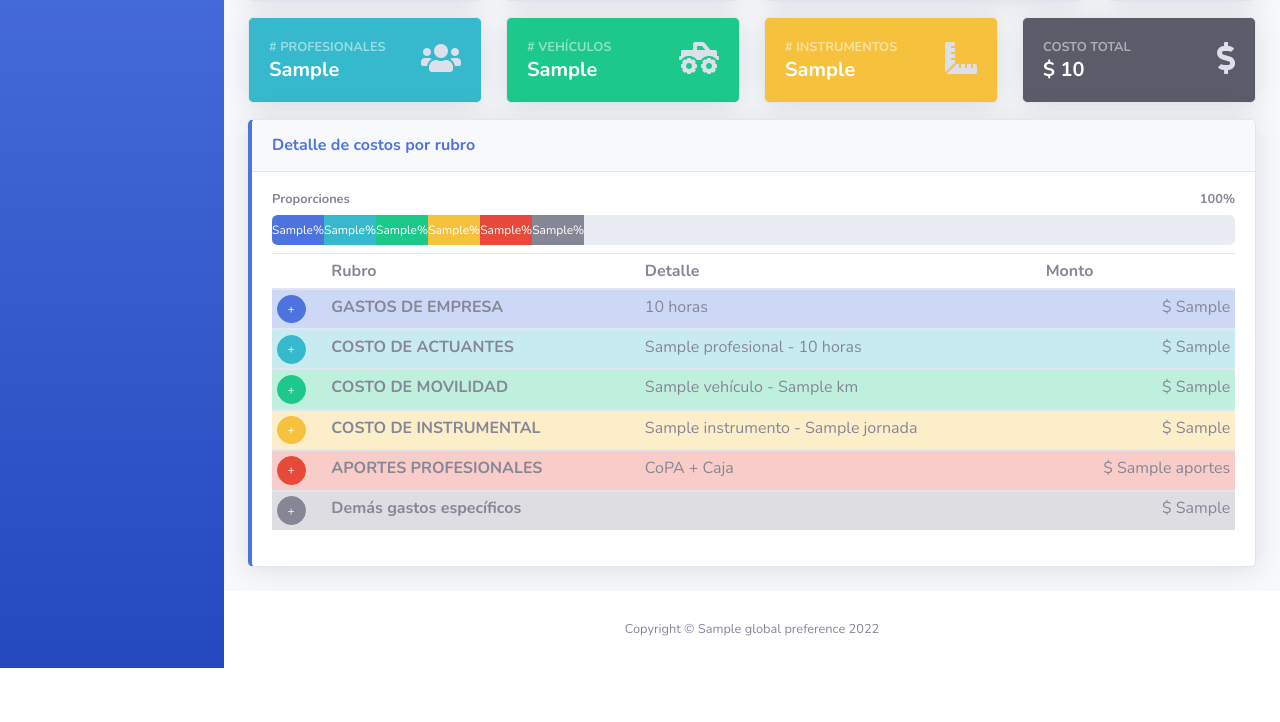
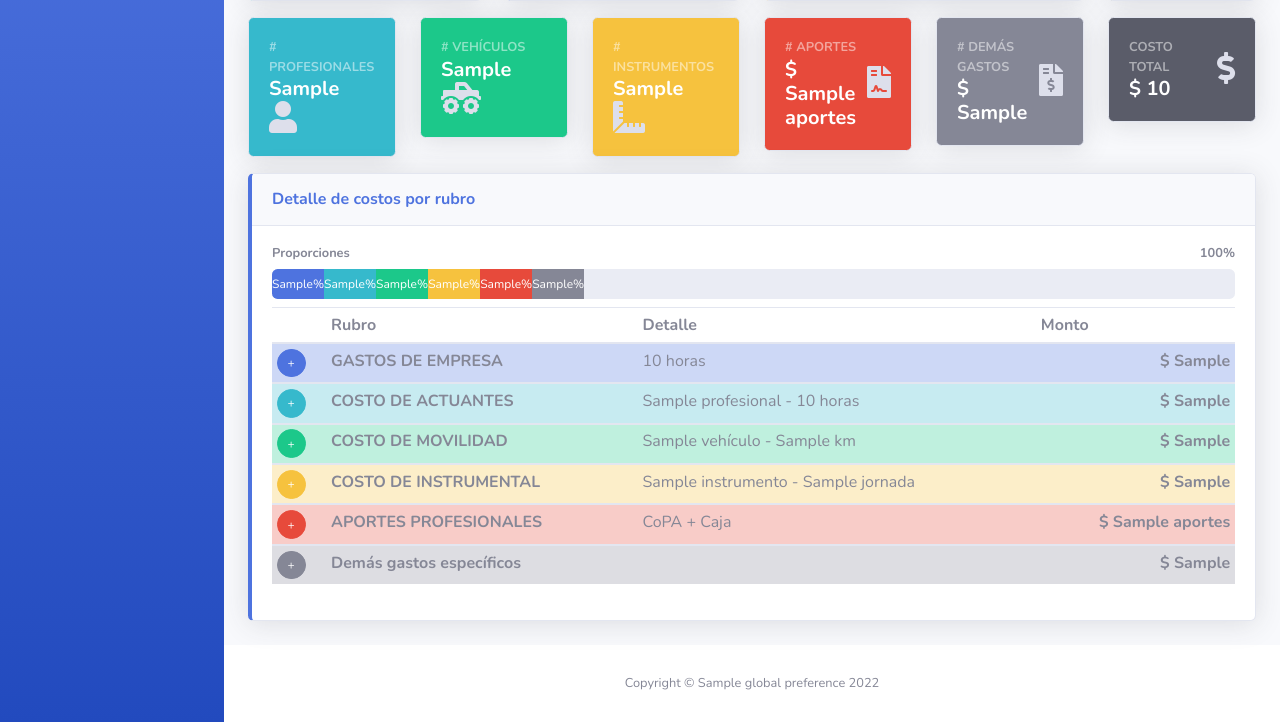
Before and after one commit to quijot/Costos-CoPA, a Django app: template costos/templates/costos/trabajo_detail.html in a window 1280 px wide. Shown: the part 277-999 px from the top of the page. Before the commit the page ends 945 px from the top, so only its background shows below. Run offline with Django 3.2, Linux system fonts and the light colour scheme; the template is opened without the code that fills it: most values are stand-ins (such as "Sample title", 1, 10 or a date in 2020); some libraries are stand-ins or nearby versions.

Commit message:
Changes in Trabajos template

```diff
--- a/costos/templates/costos/trabajo_detail.html
+++ b/costos/templates/costos/trabajo_detail.html
@@ -98,7 +98,7 @@ Trabajo /
 </div>
 
 <div class="row mb-2">
-  <div class="col-lg-3 col-md-6 mb-2">
+  <div class="col-lg-2 col-md-4 mb-2">
     <div class="card bg-info text-white shadow">
       <div class="card-body">
         <div class="row no-gutters align-items-center">
@@ -107,13 +107,13 @@ Trabajo /
             <div class="h5 mb-0 font-weight-bold">{{ object.cantidad_de_profesionales }}</div>
           </div>
           <div class="col-auto">
-            <i class="fas fa-users fa-2x text-gray-300"></i>
+            <i class="fas {% if object.cantidad_de_profesionales > 1 %}fa-users{% else %}fa-user{% endif %} fa-2x text-gray-300"></i>
           </div>
         </div>
       </div>
     </div>
   </div>
-  <div class="col-lg-3 col-md-6 mb-2">
+  <div class="col-lg-2 col-md-4 mb-2">
     <div class="card bg-success text-white shadow">
       <div class="card-body">
         <div class="row no-gutters align-items-center">
@@ -128,7 +128,7 @@ Trabajo /
       </div>
     </div>
   </div>
-  <div class="col-lg-3 col-md-6 mb-2">
+  <div class="col-lg-2 col-md-4 mb-2">
     <div class="card bg-warning text-white shadow">
       <div class="card-body">
         <div class="row no-gutters align-items-center">
@@ -143,7 +143,37 @@ Trabajo /
       </div>
     </div>
   </div>
-  <div class="col-lg-3 col-md-6 mb-2">
+  <div class="col-lg-2 col-md-4 mb-2">
+    <div class="card bg-danger text-white shadow">
+      <div class="card-body">
+        <div class="row no-gutters align-items-center">
+          <div class="col mr-2">
+            <div class="text-white-50 small font-weight-bold text-uppercase"># aportes</div>
+            <div class="h5 mb-0 font-weight-bold">$ {{ object.aportes }}</div>
+          </div>
+          <div class="col-auto">
+            <i class="fas fa-file-contract fa-2x text-gray-300"></i>
+          </div>
+        </div>
+      </div>
+    </div>
+  </div>
+  <div class="col-lg-2 col-md-4 mb-2">
+    <div class="card bg-secondary text-white shadow">
+      <div class="card-body">
+        <div class="row no-gutters align-items-center">
+          <div class="col mr-2">
+            <div class="text-white-50 small font-weight-bold text-uppercase"># demás gastos</div>
+            <div class="h5 mb-0 font-weight-bold">$ {{ object.gastos_especificos }}</div>
+          </div>
+          <div class="col-auto">
+            <i class="fas fa-file-invoice-dollar fa-2x text-gray-300"></i>
+          </div>
+        </div>
+      </div>
+    </div>
+  </div>
+  <div class="col-lg-2 col-md-4 mb-2">
     <div class="card bg-dark text-white shadow">
       <div class="card-body">
         <div class="row no-gutters align-items-center">
@@ -173,25 +203,25 @@ Trabajo /
         <h4 class="small font-weight-bold">Proporciones <span class="float-right">100%</span>
         </h4>
         <div class="progress mb-2" style="height: 30px;">
-          <div title="Empresa" class="progress-bar bg-primary" role="progressbar"
+          <div title="Empresa" class="progress-bar bg-primary" role="progressbar" onclick="details('empresa');"
             style="width: {{ object.proporcion_empresa|safe }}%" aria-valuenow="{{ object.proporcion_empresa|safe }}"
             aria-valuemin="0" aria-valuemax="100">{{ object.proporcion_empresa|safe }}%</div>
-          <div title="Actuantes" class="progress-bar bg-info" role="progressbar"
+          <div title="Actuantes" class="progress-bar bg-info" role="progressbar" onclick="details('actuantes');"
             style="width: {{ object.proporcion_actuantes|safe }}%"
             aria-valuenow="{{ object.proporcion_actuantes|safe }}" aria-valuemin="0" aria-valuemax="100">
             {{ object.proporcion_actuantes|safe }}%</div>
-          <div title="Movilidad" class="progress-bar bg-success" role="progressbar"
+          <div title="Movilidad" class="progress-bar bg-success" role="progressbar" onclick="details('movilidad');"
             style="width: {{ object.proporcion_movilidad|safe }}%"
             aria-valuenow="{{ object.proporcion_movilidad|safe }}" aria-valuemin="0" aria-valuemax="100">
             {{ object.proporcion_movilidad|safe }}%</div>
-          <div title="Instrumental" class="progress-bar bg-warning" role="progressbar"
+          <div title="Instrumental" class="progress-bar bg-warning" role="progressbar" onclick="details('instrumental');"
             style="width: {{ object.proporcion_instrumental|safe }}%"
             aria-valuenow="{{ object.proporcion_instrumental|safe }}" aria-valuemin="0" aria-valuemax="100">
             {{ object.proporcion_instrumental|safe }}%</div>
-          <div title="Aportes" class="progress-bar bg-danger" role="progressbar"
+          <div title="Aportes" class="progress-bar bg-danger" role="progressbar" onclick="details('aportes');"
             style="width: {{ object.proporcion_aportes|safe }}%" aria-valuenow="{{ object.proporcion_aportes|safe }}"
             aria-valuemin="0" aria-valuemax="100">{{ object.proporcion_aportes|safe }}%</div>
-          <div title="Específicos" class="progress-bar bg-secondary" role="progressbar"
+          <div title="Específicos" class="progress-bar bg-secondary" role="progressbar" onclick="details('especificos');"
             style="width: {{ object.proporcion_especificos|safe }}%"
             aria-valuenow="{{ object.proporcion_especificos|safe }}" aria-valuemin="0" aria-valuemax="100">
             {{ object.proporcion_especificos|safe }}%</div>
@@ -211,7 +241,7 @@ Trabajo /
                 <th><button class="btn btn-circle btn-sm btn-primary" id="empresa" onclick="details('empresa');">&plus;</button></th>
                 <th>GASTOS DE EMPRESA</th>
                 <td>{{ object.horas_total }} horas</td>
-                <td style="text-align:right">$ {{ object.gastos_de_empresa }}</td>
+                <th style="text-align:right">$ {{ object.gastos_de_empresa }}</th>
               </tr>
               <tbody style="display:none" id="empresa-details">
                 {% for o in object.actuantes.all %}
@@ -229,7 +259,7 @@ Trabajo /
                 <td>{{ object.cantidad_de_profesionales }}
                   profesional{% if object.cantidad_de_profesionales > 1 %}es{% endif %} - {{ object.horas_total }} horas
                 </td>
-                <td style="text-align:right">$ {{ object.costo_actuantes }}</td>
+                <th style="text-align:right">$ {{ object.costo_actuantes }}</th>
               </tr>
               <tbody style="display:none" id="actuantes-details">
                 {% for o in object.actuantes.all %}
@@ -246,7 +276,7 @@ Trabajo /
                 <th>COSTO DE MOVILIDAD</th>
                 <td>{{ object.cantidad_de_vehiculos }} vehículo{% if object.cantidad_de_vehiculos > 1 %}s{% endif %} -
                   {{ object.cantidad_de_km }} km</td>
-                <td style="text-align:right">$ {{ object.costo_movilidad }}</td>
+                <th style="text-align:right">$ {{ object.costo_movilidad }}</th>
               </tr>
               <tbody style="display:none" id="movilidad-details">
                 {% for o in object.movilidad.all %}
@@ -264,7 +294,7 @@ Trabajo /
                 <td>{{ object.cantidad_de_instrumentos }}
                   instrumento{% if object.cantidad_de_instrumentos > 1 %}s{% endif %} -
                   {{ object.cantidad_de_jornadas }} jornada{% if object.cantidad_de_instrumentos > 1 %}s{% endif %}</td>
-                <td style="text-align:right">$ {{ object.costo_instrumental }}</td>
+                <th style="text-align:right">$ {{ object.costo_instrumental }}</th>
               </tr>
               <tbody style="display:none" id="instrumental-details">
                 {% for o in object.instrumental.all %}
@@ -280,7 +310,7 @@ Trabajo /
                 <th><button class="btn btn-circle btn-sm btn-danger" id="aportes" onclick="details('aportes');">&plus;</button></th>
                 <th>APORTES PROFESIONALES</th>
                 <td>CoPA + Caja</td>
-                <td style="text-align:right">$ {{ object.aportes }}</td>
+                <th style="text-align:right">$ {{ object.aportes }}</th>
               </tr>
               <tbody style="display:none" id="aportes-details">
                 <tr class="table-danger">
@@ -300,7 +330,7 @@ Trabajo /
                 <th><button class="btn btn-circle btn-sm btn-secondary" id="especificos" onclick="details('especificos');">&plus;</button></th>
                 <th>Demás gastos específicos</th>
                 <td></td>
-                <td style="text-align:right">$ {{ object.gastos_especificos }}</td>
+                <th style="text-align:right">$ {{ object.gastos_especificos }}</th>
               </tr>
               <tbody style="display:none" id="especificos-details">
                 {% if object.partidas %}
@@ -309,7 +339,7 @@ Trabajo /
                   <td>Sellado Fiscal</td>
                   <td>{{ object.partidas }} partida{% if object.partidas > 1 %}s{% endif %} -
                     {{ object.lotes_finales }} lote{% if object.partidas > 1 %}s{% endif %}</td>
-                  <td style="text-align:right" class="pr-4">$ {{ object.sellado_fiscal }}</td>
+                  <td style="text-align:right" class="pr-4">$ {{ object.sellado_fiscal|floatformat:2 }}</td>
                 </tr>
                 <tr class="table-secondary">
                   <td></td>
@@ -318,7 +348,7 @@ Trabajo /
                     Catastral{% if object.partidas > 1 %}es{% endif %}
                   </td>
                   <td>{{ object.partidas }} partida{% if object.partidas > 1 %}s{% endif %}</td>
-                  <td style="text-align:right" class="pr-4">$ {{ object.informe_catastral }}</td>
+                  <td style="text-align:right" class="pr-4">$ {{ object.informe_catastral|floatformat:2 }}</td>
                 </tr>
                 {% endif %}
                 {% if object.escrituras %}
```
